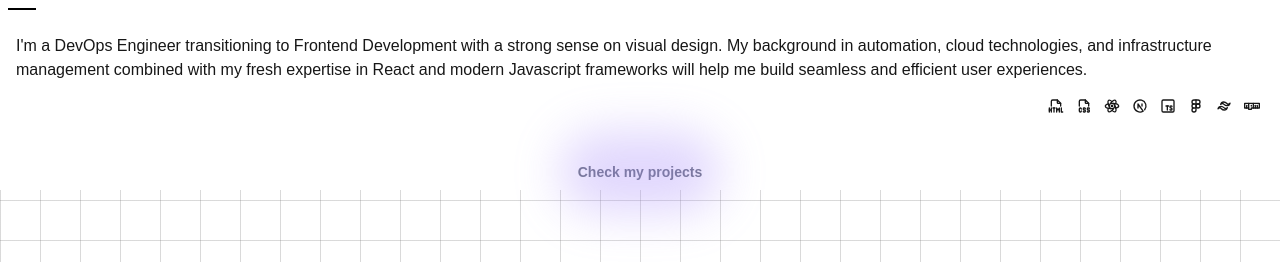
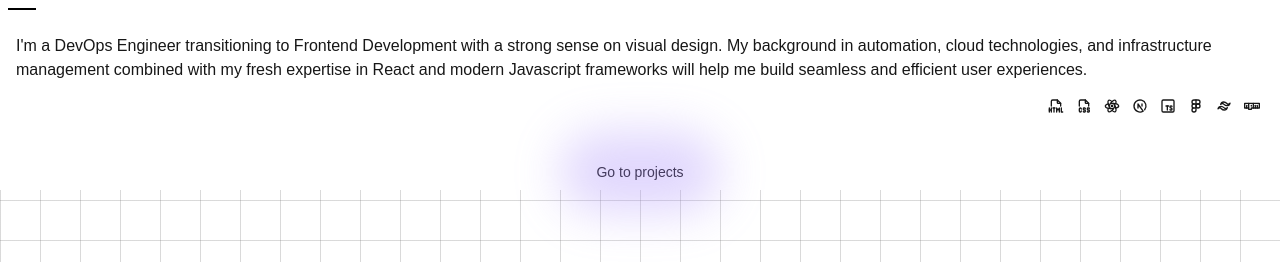
Before and after one commit to rojascami/frontend-portfolio, a Next.js app: page /about in a window 1280 px wide. Shown: the top 262 px of the page. Built offline with nearby package versions, Linux system fonts and the light colour scheme.

Commit message:
modified header

```diff
--- a/src/pages/about.tsx
+++ b/src/pages/about.tsx
@@ -28,9 +28,9 @@ const About = () => {
              <div className="relative w-44 flex justify-evenly items-center self-center mt-10">
 
 
-                <Link className="p-2 self-center text-gray-500 text-sm inset-0 relative flex items-center justify-center font-semibold u" href="/projects">
+                <Link className="p-2 self-center  text-sm inset-0 relative flex items-center justify-center font-medium" href="/projects">
 
-                    <div className="bg-violet-400  absolute  w-40 h-20 rounded-full blur-xl opacity-35 transition-colors duration-300 hover:bg-violet-700" />Check my projects </Link>
+                    <div className="bg-violet-400  absolute  w-40 h-20 rounded-full blur-xl opacity-35 transition-colors duration-300 hover:bg-violet-700" />Go to projects</Link>
             </div>
         </div>
     )
--- a/src/pages/projects.tsx
+++ b/src/pages/projects.tsx
@@ -12,7 +12,7 @@ const Projects = () => {
                     <Image src={item.src} width={500}
                         height={500}
                         alt={item.title}
-                        className="rounded-lg hover:scale-110 duration-300 border border-black rounded-md text-xl " />
+                        className="rounded-lg hover:scale-110 duration-300 border border-black rounded-md" />
                     <div className="flex m-2 justify-evenly ">
                         <h3>{item.title}</h3>
                         <div className="flex gap-2 border border-black rounded-md text-xl pr-4 pl-4 pt-1 pb-1 ">
```
